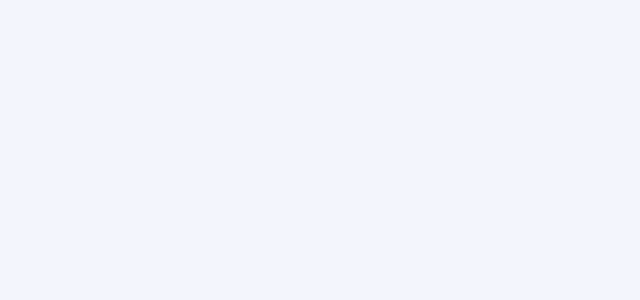
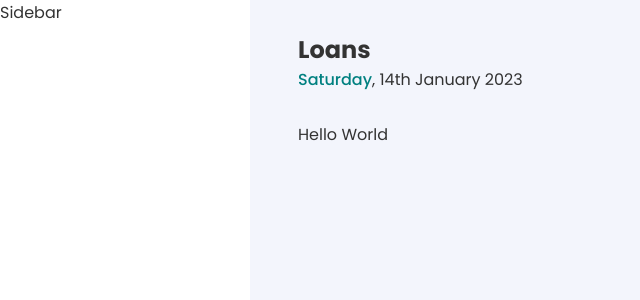
Before and after one commit to Devdre1909/cloudbank-test, a React (Vite) app: page /dashboard/home in a window 1280 px wide. Shown: the top 300 px of the page, without its empty margins (0-640 px from the left). Built offline with nearby package versions, Linux system fonts and the light colour scheme.

Commit message:
setup layout and header

```diff
--- a/src/App.jsx
+++ b/src/App.jsx
@@ -1,7 +1,20 @@
-import { BrowserRouter } from "react-router-dom";
+import { BrowserRouter, Navigate, Route, Routes } from "react-router-dom";
+
+import Dashboard from "./layout/dashboard";
+import DashboardHome from "./pages/dashboard/home";
 
 function App() {
-  return <BrowserRouter></BrowserRouter>;
+  return (
+    <BrowserRouter>
+      <Routes>
+        <Route path="/" element={<Navigate to="/dashboard/home" />} />
+        <Route path="/dashboard" exact element={<Dashboard />}>
+          <Route index path="home" exact element={<DashboardHome />} />
+        </Route>
+        <Route path="*" element={<Navigate to="/dashboard/home" />} />
+      </Routes>
+    </BrowserRouter>
+  );
 }
 
 export default App;
--- /dev/null
+++ b/src/components/Dashboard/Header/header.jsx
@@ -0,0 +1,18 @@
+import React from "react";
+import { getDate } from "../../../utils/getDate";
+
+const DashboardHeader = () => {
+  return (
+    <div className="dashboard-header">
+      <h1 className="dashboard-header__title">Loans</h1>
+      <p
+        className="dashboard-header__text"
+        dangerouslySetInnerHTML={{
+          __html: `${getDate().htmlSting}`,
+        }}
+      ></p>
+    </div>
+  );
+};
+
+export default DashboardHeader;
--- /dev/null
+++ b/src/components/Dashboard/Sidebar/Sidebar.jsx
@@ -0,0 +1,9 @@
+import React from 'react'
+
+const Sidebar = () => {
+  return (
+    <div>Sidebar</div>
+  )
+}
+
+export default Sidebar
--- /dev/null
+++ b/src/layout/dashboard.jsx
@@ -0,0 +1,22 @@
+import React from "react";
+import { Outlet } from "react-router-dom";
+import DashboardHeader from "../components/Dashboard/Header/header";
+import Sidebar from "../components/Dashboard/Sidebar/Sidebar";
+
+const Dashboard = () => {
+  return (
+    <div className="dashboard-container">
+      <div className="dashboard-container__sidebar">
+        <Sidebar />
+      </div>
+      <div className="dashboard-container__main">
+        <div className="dashboard-container__main-content">
+          <DashboardHeader />
+          <Outlet />
+        </div>
+      </div>
+    </div>
+  );
+};
+
+export default Dashboard;
--- a/src/pages/dashboard/home.jsx
+++ b/src/pages/dashboard/home.jsx
@@ -1,7 +1,11 @@
 import React from "react";
 
 const DashboardHome = () => {
-  return <div>DashboardHome</div>;
+  return (
+    <div>
+      Hello World
+    </div>
+  );
 };
 
 export default DashboardHome;
--- /dev/null
+++ b/src/styles/components/_header.scss
@@ -0,0 +1,18 @@
+.dashboard-header {
+
+  margin-bottom: 30px;
+
+  &__title {
+    font-size: 24px;
+    font-weight: bold;
+  }
+
+  &__text {
+    font-size: 16px;
+
+    &--highlight {
+      color: $primaryColor;
+      font-weight: 500;
+    }
+  }
+}
--- a/src/styles/index.scss
+++ b/src/styles/index.scss
@@ -2,3 +2,7 @@
 
 @import './utils/variables';
 @import './base/global';
+
+@import './layout/dashboard';
+
+@import './components/header';
--- /dev/null
+++ b/src/styles/layout/_dashboard.scss
@@ -0,0 +1,29 @@
+.dashboard-container {
+  display: grid;
+  grid-template-columns: 250px 1fr;
+  grid-template-rows: 1fr;
+  grid-template-areas:
+    'sidebar main';
+  height: 100vh;
+
+  &__sidebar {
+    grid-area: sidebar;
+    background-color: $colorWhite;
+    overflow: hidden;
+  }
+
+  &__main {
+    grid-area: main;
+    background-color: $backgroundColor;
+    overflow: hidden;
+    height: inherit;
+  }
+
+  &__main-content {
+    overflow-y: scroll;
+    width: 100%;
+    height: 100%;
+    padding: 2rem 3rem;
+  }
+
+}
--- a/src/styles/utils/_variables.scss
+++ b/src/styles/utils/_variables.scss
@@ -3,6 +3,7 @@ $primaryColor: #008080;
 $primaryColorLight: #D7ECEC;
 $textColor: #333333;
 $linkTextColor: #489494;
+$colorWhite: #FFFFFF;
 
 
 $fontFamily: 'Poppins', sans-serif;
--- /dev/null
+++ b/src/utils/getDate.js
@@ -0,0 +1,36 @@
+export const getDate = () => {
+  const date = new Date();
+
+  const day = date.getDate();
+  const weekday = date.toLocaleString("default", {
+    weekday: "long",
+  });
+  const month = date.toLocaleString("default", {
+    month: "long",
+  });
+  const year = date.getFullYear();
+
+  const dayWithOrdinal = (day) => {
+    if (day > 3 && day < 21) return `${day}th`;
+    switch (day % 10) {
+      case 1:
+        return `${day}st`;
+      case 2:
+        return `${day}nd`;
+      case 3:
+        return `${day}rd`;
+      default:
+        return `${day}th`;
+    }
+  };
+
+  const fullString = `${weekday}, ${dayWithOrdinal(day)} ${month}, ${year}`;
+  const htmlSting = ` <span class="dashboard-header__text--highlight">${weekday}</span>, ${dayWithOrdinal(
+    day
+  )} ${month} ${year}`;
+
+  return {
+    fullString,
+    htmlSting,
+  };
+};
```
Also changed, not shown: src/layout/dashbaord.jsx (deleted, +0 -9 lines).
